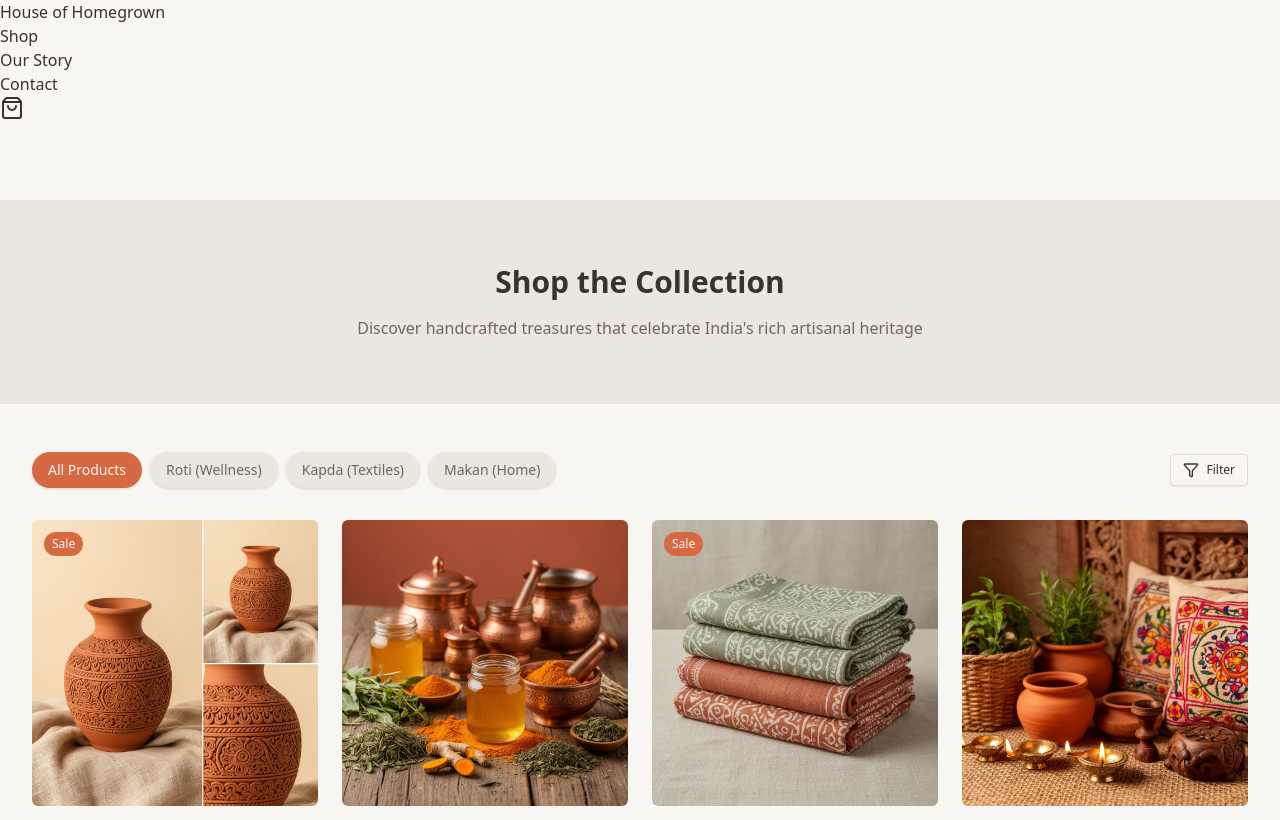
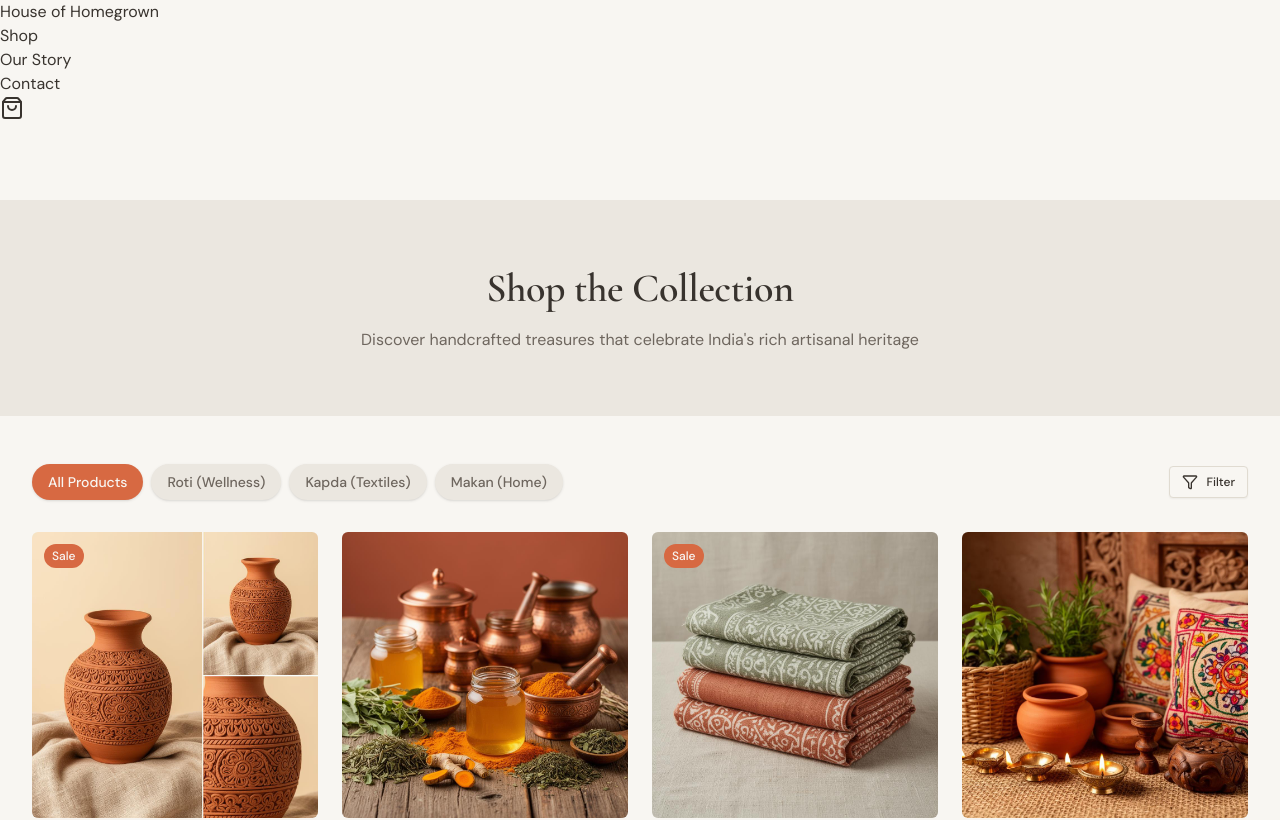
Before and after one commit to nyxsky404/House-of-Homegrown, a React (Vite) app: page /shop in a window 1280 px wide. Shown: the top 820 px of the page. Built offline with nearby package versions, Linux system fonts and the light colour scheme.

Commit message:
fixed font family & sizing

```diff
--- a/src/index.css
+++ b/src/index.css
@@ -1,3 +1,5 @@
+@import url('https://fonts.googleapis.com/css2?family=Cormorant+Garamond:ital,wght@0,400;0,500;0,600;0,700;1,400&family=DM+Sans:ital,opsz,wght@0,9..40,300;0,9..40,400;0,9..40,500;0,9..40,600;0,9..40,700;1,9..40,400&display=swap');
+
 /* @layer is used by Tailwind CSS */
 @tailwind base;
 @tailwind components;
@@ -82,6 +84,10 @@
     @apply border-border;
   }
   body {
-    @apply bg-background text-foreground;
+    @apply bg-background text-foreground font-body antialiased;
+  }
+
+  h1, h2, h3, h4, h5, h6 {
+    @apply font-heading;
   }
 }
--- a/src/pages/Shop.jsx
+++ b/src/pages/Shop.jsx
@@ -7,6 +7,7 @@ import { Filter } from "lucide-react";
 import { Link } from "react-router";
 
 //Todo: add pagination
+// Todo: add price filter
 
 const Shop = () => {
     const [activeCategory, setActiveCategory] = useState("all")
--- a/tailwind.config.js
+++ b/tailwind.config.js
@@ -7,6 +7,18 @@ export default {
   ],
   theme: {
   	extend: {
+		fontFamily: {
+			heading: ["Cormorant Garamond", "serif"],
+			body: ["DM Sans", "sans-serif"],
+		},
+		fontSize: {
+			"display-lg": ["4.5rem", { lineHeight: "1.1", letterSpacing: "-0.02em" }],
+			"display": ["3.5rem", { lineHeight: "1.15", letterSpacing: "-0.02em" }],
+			"display-sm": ["2.5rem", { lineHeight: "1.2", letterSpacing: "-0.01em" }],
+			"heading-lg": ["2rem", { lineHeight: "1.25" }],
+			"heading": ["1.5rem", { lineHeight: "1.3" }],
+			"heading-sm": ["1.25rem", { lineHeight: "1.4" }],
+		},
   		borderRadius: {
   			lg: 'var(--radius)',
   			md: 'calc(var(--radius) - 2px)',
```
